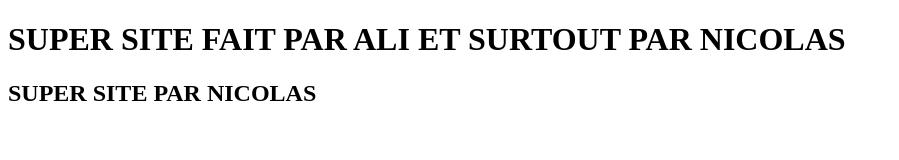
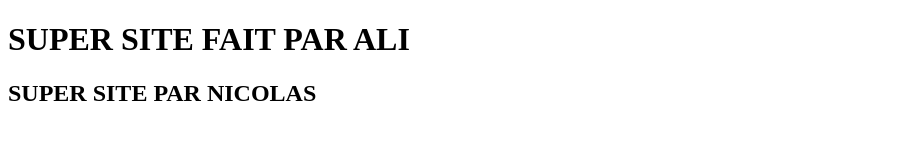
Before and after one commit to NicolasVnt/TD4, a plain HTML site: page index.html in a window 1280 px wide. Shown: the whole page, without its empty margins (0-899 px from the left). Drawn offline with Linux system fonts and the light colour scheme.

Commit message:
nouvelle modif ali

```diff
--- a/index.html
+++ b/index.html
@@ -7,7 +7,7 @@
     <title>Document</title>
 </head>
 <body>
-    <h1>SUPER SITE FAIT PAR ALI ET SURTOUT PAR NICOLAS</h1>
+    <h1>SUPER SITE FAIT PAR ALI </h1>
     <h2>SUPER SITE PAR NICOLAS</h2>
 </body>
 </html>
```
